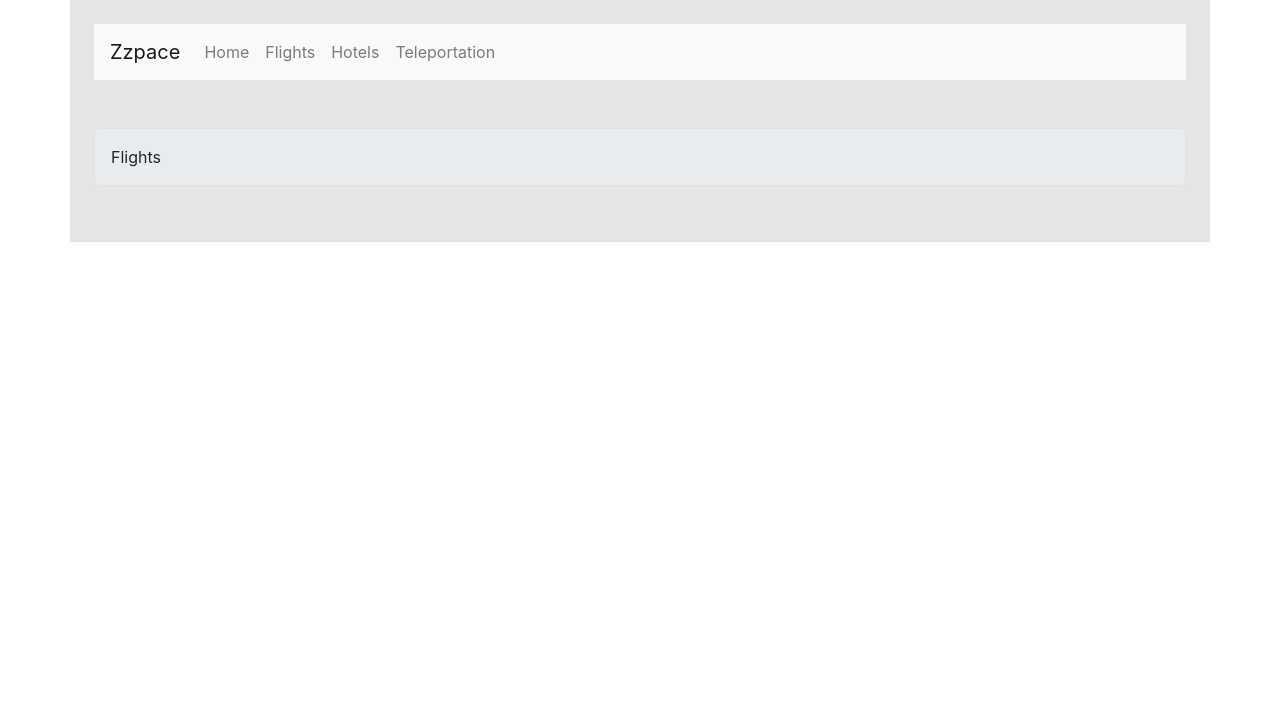
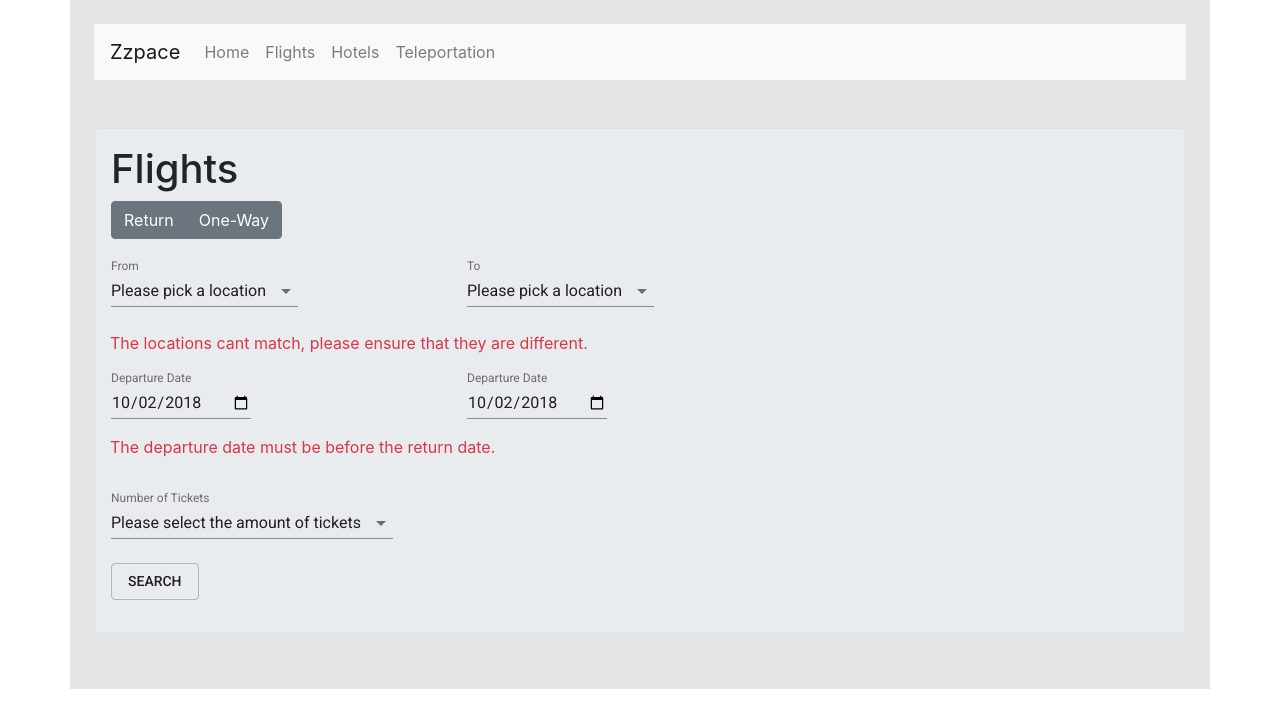
Before and after one commit to chrisjstephens/Zzpace-React, a React (Create React App) app: page /flights in a window 1280 px wide. Shown: the top 728 px of the page. Built offline with nearby package versions, Linux system fonts and the light colour scheme.

Commit message:
Oct 11 - More UI Updates

```diff
--- a/src/App.js
+++ b/src/App.js
@@ -20,10 +20,10 @@ class App extends Component {
           <div className="container">
             <div className="jumbotron rounded border p-3">
               <Switch>
-                <Route exact path='/' component={Home}>Home<span className="sr-only">(current)</span></Route>
-                <Route path='/flights' component={Flights}>Flights</Route>
-                <Route path='/hotels' component={Hotels}>Hotels</Route>
-                <Route path='/teleportation' component={Teleportation}>Teleportation</Route>
+                <Route exact path='/' component={Home}/>
+                <Route path='/flights' component={Flights}/>
+                <Route path='/hotels' component={Hotels}/>
+                <Route path='/teleportation' component={Teleportation}/>
                 <Route component={Error}/>
               </Switch>
             </div>
--- a/src/components/Flights.react.js
+++ b/src/components/Flights.react.js
@@ -1,17 +1,25 @@
 import React from 'react';
+import Button from '@material-ui/core/Button';
 import MenuItem from '@material-ui/core/MenuItem';
 import TextField from '@material-ui/core/TextField';
+
 
 export default class Flights extends React.Component {
   constructor(props) {
     super(props);
 
     this.state = {
-      toLocation: 'Earth',
-      fromLocation: 'Earth'
+      toLocation: 'Default',
+      fromLocation: 'Default',
+      tickets: 'Default',
+
     };
 
     this.locations = [
+        {
+          value: "Default",
+          label: "Please pick a location"
+        },
         {
           value: "Earth",
           label: "Earth"
@@ -37,6 +45,38 @@ export default class Flights extends React.Component {
           label: "Saturn"
         }
     ];
+
+    this.ticketsNum = [
+      {
+        value: "Default",
+        label: "Please select the amount of tickets"
+      },
+      {
+        value: 1,
+        label: "1"
+      },
+      {
+        value: 2,
+        label: "2"
+      },
+      {
+        value: 3,
+        label: "3"
+      },
+      {
+        value: 4,
+        label: "4"
+      },
+      {
+        value: 5,
+        label: "5"
+      },
+      {
+        value: 6,
+        label: "6"
+      },
+    ];
+
   }
 
   handleChange = name => event => {
@@ -47,6 +87,10 @@ export default class Flights extends React.Component {
 
 
   render() {
+    const minDate = new Date().toISOString().slice(0,10);
+    const minDepartureDate = minDate;
+    const minReturnDate = minDate;  //Add 24 hours to this
+
     return (
       <div>
         <form>
@@ -63,13 +107,12 @@ export default class Flights extends React.Component {
                   select
                   label="From"
                   value={this.state.toLocation}
-                  onChange={this.handleChange('toLication')}
+                  onChange={this.handleChange('toLocation')}
                   SelectProps={{
                     MenuProps: {
                       className: "test",
                     },
                   }}
-                  helperText="Please select a to location"
                   margin="normal"
                 >
                   {this.locations.map(option => (
@@ -91,7 +134,7 @@ export default class Flights extends React.Component {
                     className: "test",
                   },
                 }}
-                helperText="Please select a from location"
+                placeholder="Please select a from location"
                 margin="normal"
                 >
                 {this.locations.map(option => (
@@ -109,7 +152,7 @@ export default class Flights extends React.Component {
                   id="departure-date"
                   label="Departure Date"
                   type="date"
-                  defaultValue="2017-05-24"
+                  defaultValue={minDepartureDate}
                   InputLabelProps={{
                     shrink: true,
                   }}
@@ -120,22 +163,42 @@ export default class Flights extends React.Component {
                   id="return-date"
                   label="Departure Date"
                   type="date"
-                defaultValue="2017-05-24"
+                  defaultValue={minDepartureDate}
                   InputLabelProps={{
                     shrink: true,
                   }}
                 />
               </div>
-              <p className="text-danger    -1">The departure date must be before the return date.</p>
+              <p className="text-danger px-1">The departure date must be before the return date.</p>
             </div>
             <div className="form-row">
               <div className="form-group col-md-4">
-
+                <TextField
+                  id="standard-select-tickets"
+                  select
+                  label="Number of Tickets"
+                  value={this.state.tickets}
+                  onChange={this.handleChange('tickets')}
+                  SelectProps={{
+                    MenuProps: {
+                      className: "test",
+                    },
+                  }}
+                  margin="normal"
+                >
+                  {this.ticketsNum.map(option => (
+                    <MenuItem key={option.value} value={option.value}>
+                      {option.label}
+                    </MenuItem>
+                  ))}
+                </TextField>
               </div>
             </div>
             <div className="form-row">
               <div className="form-group col-md-4">
-
+                <Button variant="outlined">
+                  Search
+                </Button>
               </div>
             </div>
           </div>
```
Lines whose indentation alone changed are shown as unchanged.
